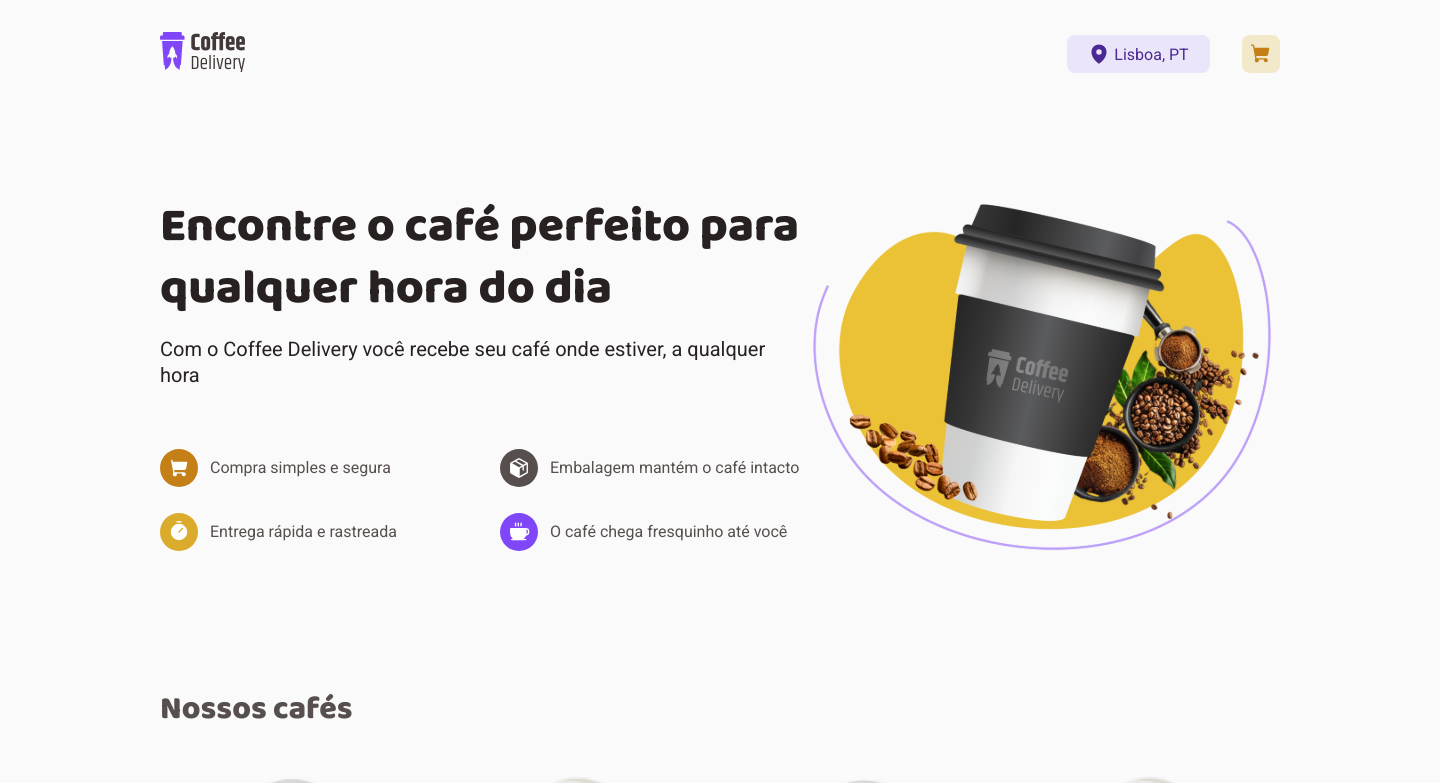
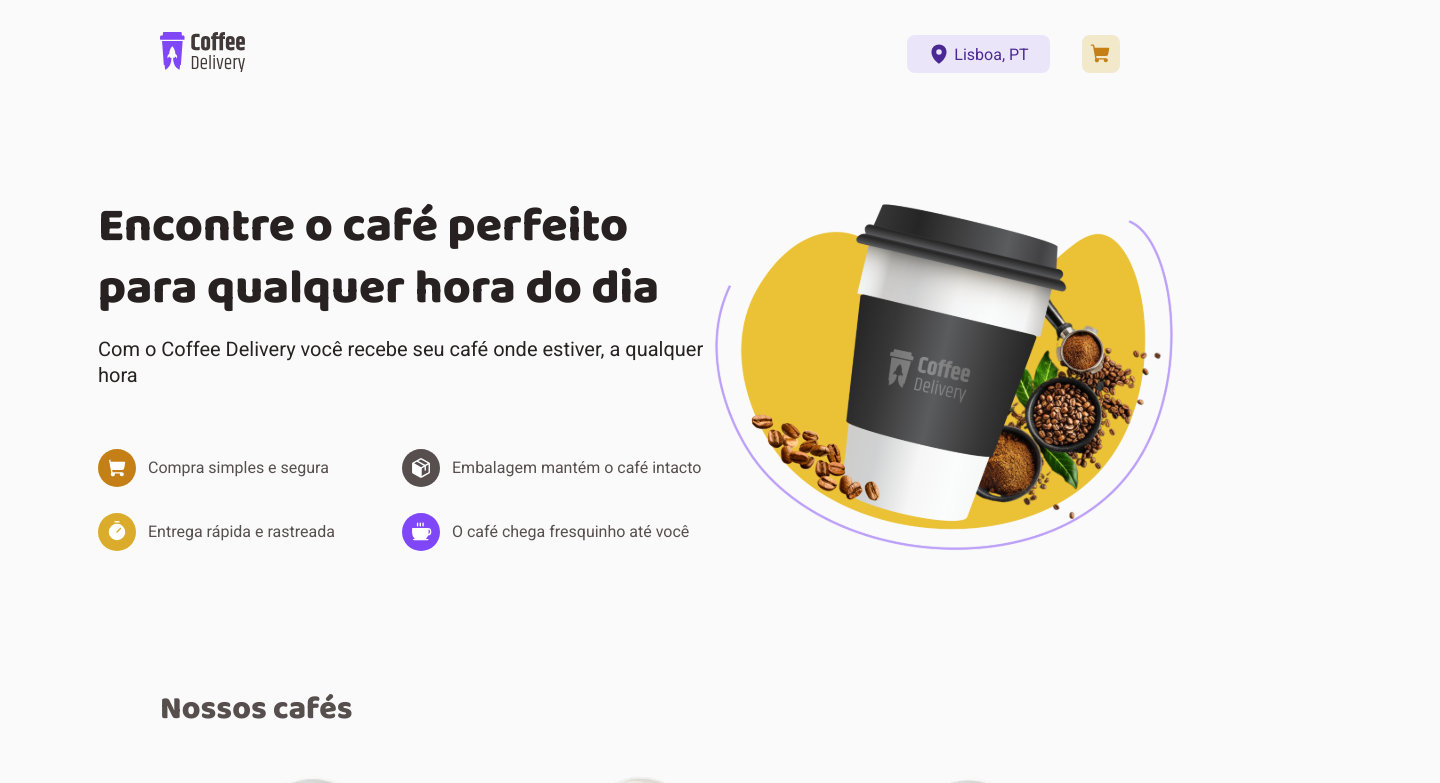
Before and after one commit to fsmaiorano/react-coffee-delivery, a React (Vite) app: page / in a window 1280 px wide. Shown: the top 783 px of the page, 1440 px wide, since content can reach past the window. Built offline with nearby package versions, Linux system fonts and the light colour scheme.

Commit message:
fix layout size

```diff
--- a/src/components/Header/Header.styles.ts
+++ b/src/components/Header/Header.styles.ts
@@ -6,7 +6,9 @@ export const HeaderContainer = styled.div`
   justify-content: space-between;
   align-items: center;
 
+  max-width: 90rem;
   padding: 2rem 10rem;
+  margin: 0 auto;
 
   img {
     width: 5.309rem;
--- a/src/styles/global.ts
+++ b/src/styles/global.ts
@@ -16,7 +16,7 @@ export const GlobalStyle = createGlobalStyle`
         color: ${props => props.theme["gray-300"]};
         -webkit-font-smoothing: antialiased;
 
-        width: 90rem;
+        width: 100%;
         margin: 0 auto;
 
         color: ${props => props.theme["gray-700"]};
--- a/src/styles/layouts/DefaultLayout.styles.ts
+++ b/src/styles/layouts/DefaultLayout.styles.ts
@@ -7,6 +7,7 @@ export const LayoutContainer = styled.div`
 `;
 
 export const ContentContainer = styled.div`
+  margin: 0 auto;
   max-width: 90rem;
   height: calc(100vh - 6.5rem);
 `;
```
